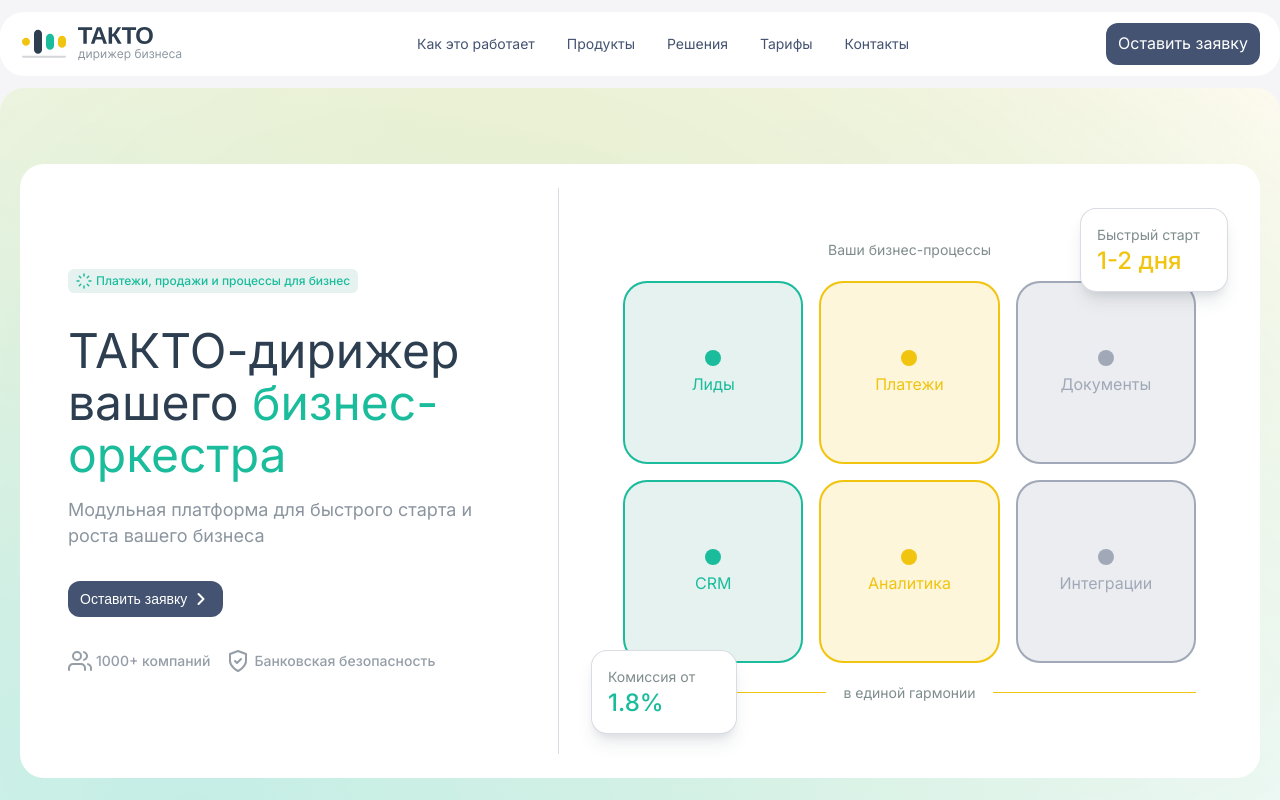
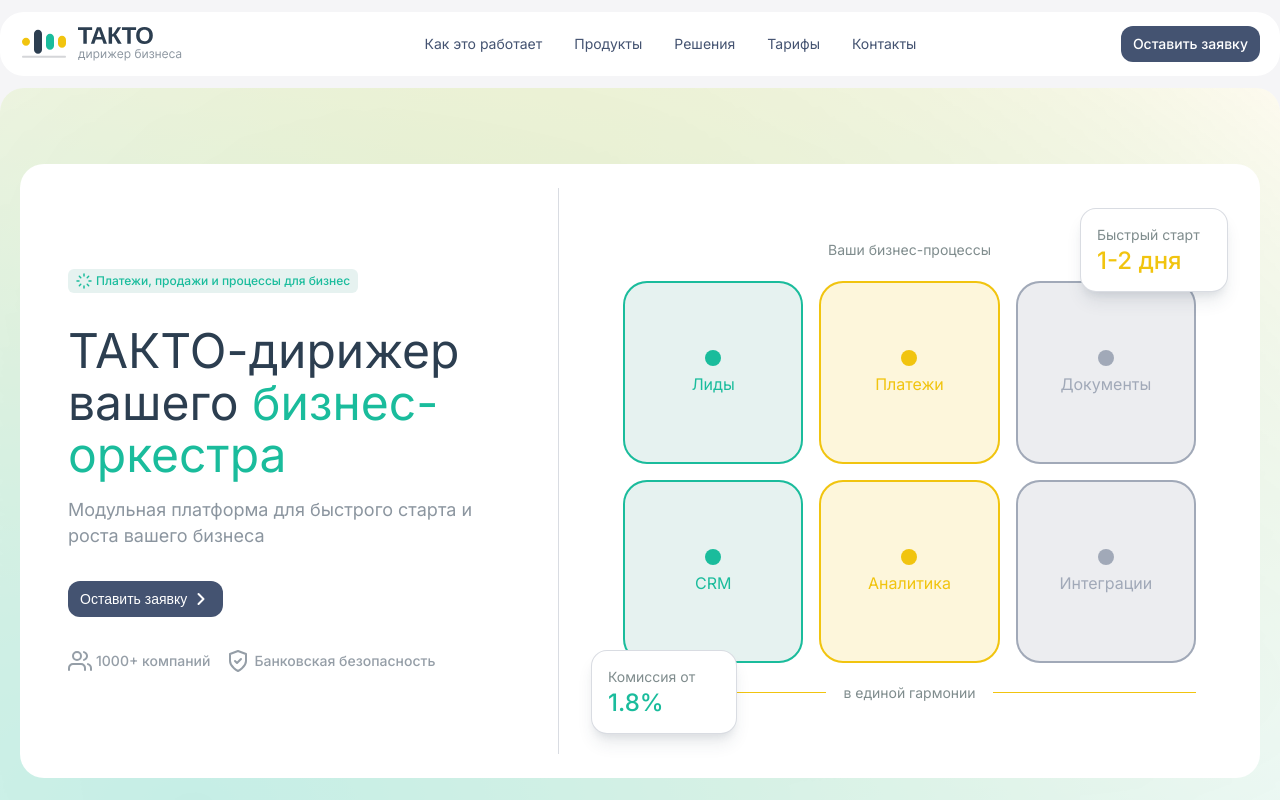
Before and after one commit to ignatovivin/vibesite, a React (Vite) app: page / in a window 1280 px wide. Shown: the top 800 px of the page. Built offline with nearby package versions, Linux system fonts and the light colour scheme.

Commit message:
Fix button text style: add explicit font styles for btn--m size

```diff
--- a/src/components/Button.css
+++ b/src/components/Button.css
@@ -61,6 +61,9 @@
   border-radius: 12px;
   min-height: 36px;
   height: auto;
+  font-size: 14px;
+  font-weight: 500;
+  line-height: 20px;
 }
 
 .btn--s {
--- a/src/components/Button.jsx
+++ b/src/components/Button.jsx
@@ -27,11 +27,11 @@
 
   const buttonClasses = [
     'btn',
-    'text-style-font-body-s-strong',
     `btn--${variant}`,
     `btn--${size}`,
     `btn--${colorScheme}`,
     `btn--${buttonState}`,
+    'text-style-font-body-s-strong',
     className
   ].filter(Boolean).join(' ')
 
```
